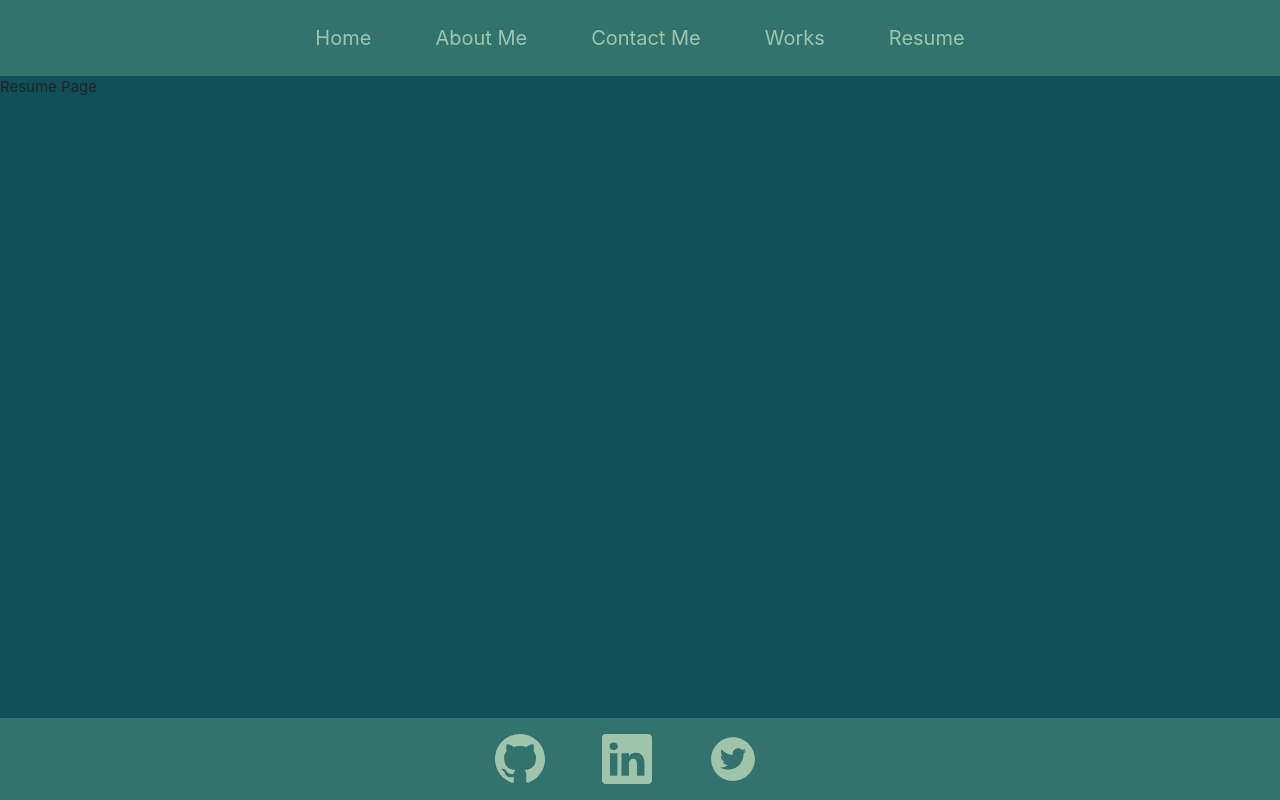
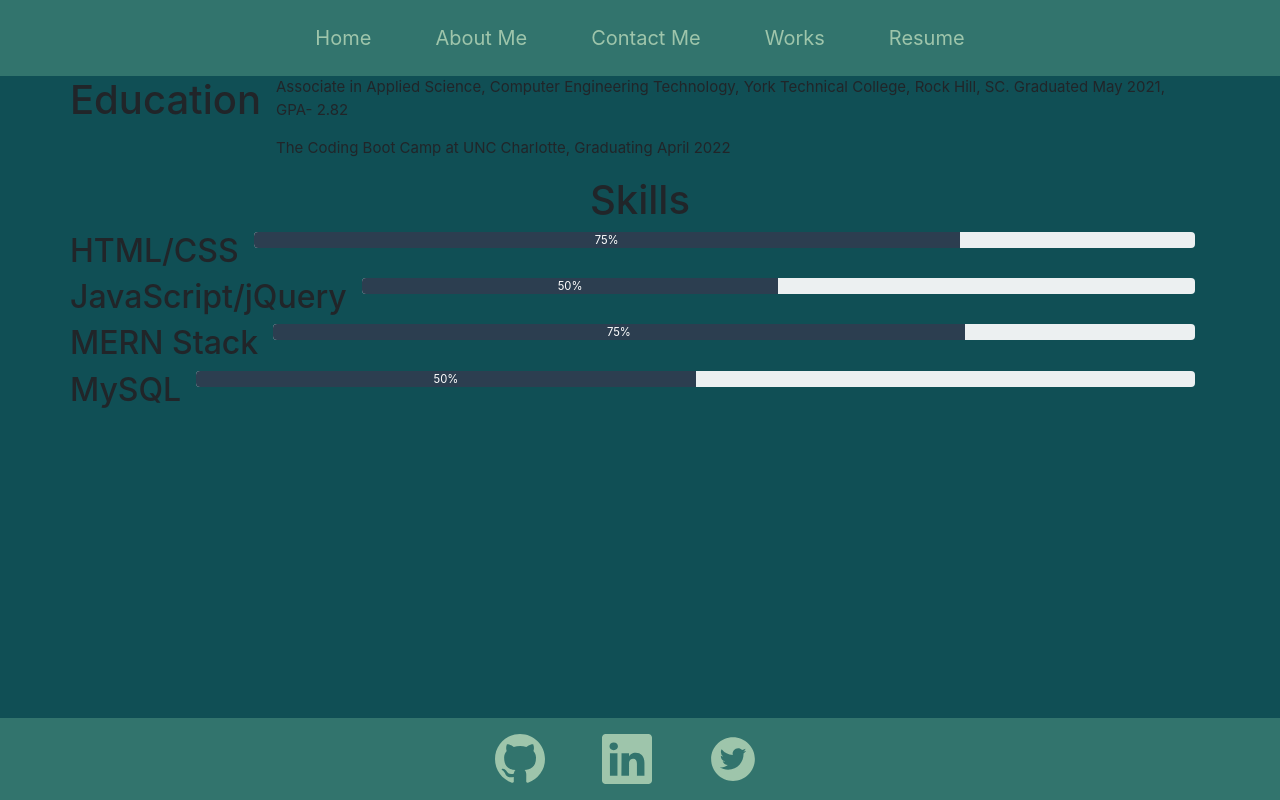
Before and after one commit to maddi124/React-Portfolio, a React (Create React App) app: page /ResumePage in a window 1280 px wide. Built offline with nearby package versions, Linux system fonts and the light colour scheme.

Commit message:
Skills added

```diff
--- a/src/assets/style.css
+++ b/src/assets/style.css
@@ -126,3 +126,6 @@
     opacity: 100%;
     transition:1000ms;
 }
+.skills{
+    text-align: center;
+}
--- a/src/components/ResumePage/index.js
+++ b/src/components/ResumePage/index.js
@@ -3,7 +3,49 @@
 
 function ResumePage() {
 return (
-    <p>Resume Page</p>
+<div class="container">
+    <div class="row">
+        <h2>Education</h2>
+        <div class="col">
+            <p>Associate in Applied Science, Computer Engineering Technology, York Technical College, Rock Hill,
+SC. Graduated May 2021, GPA- 2.82</p>
+<p>The Coding Boot Camp at UNC Charlotte, Graduating April 2022 </p>
+        </div>
+    </div>
+      <h2 class="skills">Skills</h2>
+    <div class="row">
+      <h3>HTML/CSS</h3>
+        <div class="col">
+            <div class="progress">
+                <div class="progress-bar w-75"  role="progressbar" aria-valuenow="75" aria-valuemin="0" aria-valuemax="100">75%</div>
+            </div>
+        </div>
+    </div>
+    <div class="row">
+      <h3>JavaScript/jQuery</h3>
+        <div class="col">
+            <div class="progress">
+                <div class="progress-bar w-50"  role="progressbar" aria-valuenow="50" aria-valuemin="0" aria-valuemax="100">50%</div>
+            </div>
+        </div>
+    </div>
+    <div class="row">
+      <h3>MERN Stack</h3>
+        <div class="col">
+            <div class="progress">
+                <div class="progress-bar w-75"  role="progressbar" aria-valuenow="75" aria-valuemin="0" aria-valuemax="100">75%</div>
+            </div>
+        </div>
+    </div>
+    <div class="row">
+      <h3>MySQL</h3>
+        <div class="col">
+            <div class="progress">
+                <div class="progress-bar w-50"  role="progressbar" aria-valuenow="50" aria-valuemin="0" aria-valuemax="100">50%</div>
+            </div>
+        </div>
+    </div>
+</div>
 );
 }
 export default ResumePage;
```
